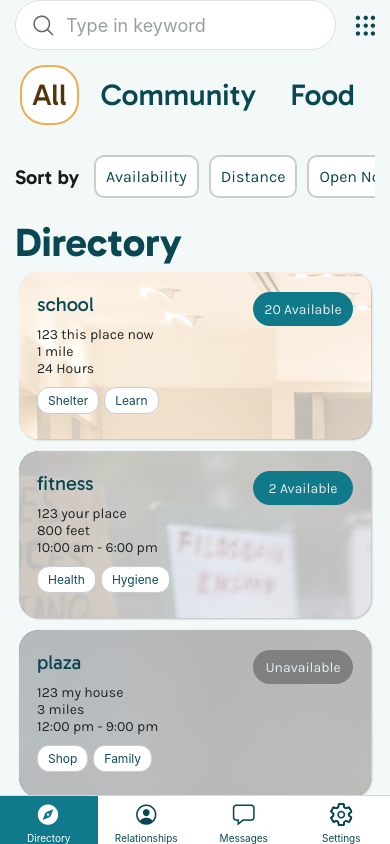
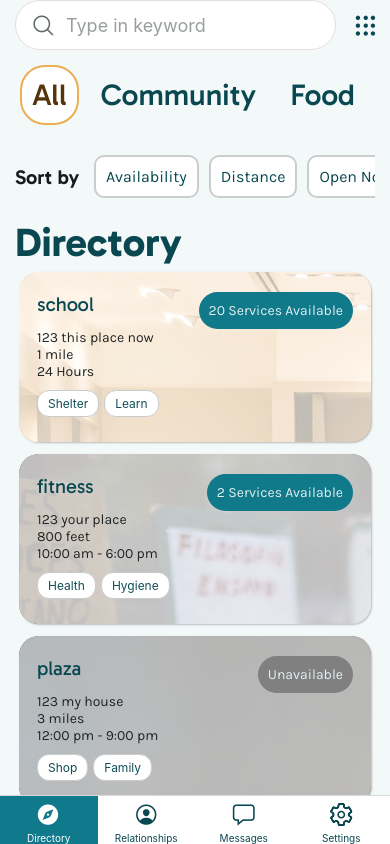
Before and after one commit to Valyria-Studios/ellis_app, a React Native app in the folder App/: screen /Directory in a window 390 px wide. Built offline with nearby package versions, Linux system fonts and the light colour scheme.

Commit message:
Updated Home Page from Wire Frame

```diff
--- a/App/screens/Home.js
+++ b/App/screens/Home.js
@@ -163,7 +163,7 @@ export default function App({ navigation }) {
                     <Text style={styles.cardAvailabilityText}>
                       {amenity.availability === "0"
                         ? "Unavailable"
-                        : `${amenity.availability} Available`}
+                        : `${amenity.availability} Services Available`}
                     </Text>
                   </View>
                 </View>
@@ -284,10 +284,11 @@ const styles = StyleSheet.create({
   },
 
   cardAvailabilityContainer: {
-    width: 100,
+    width: 'auto',
     justifyContent: "center",
     alignItems: "center",
     borderRadius: 25,
+    padding: 10,
     backgroundColor: "#10798a",
   },
 
```
